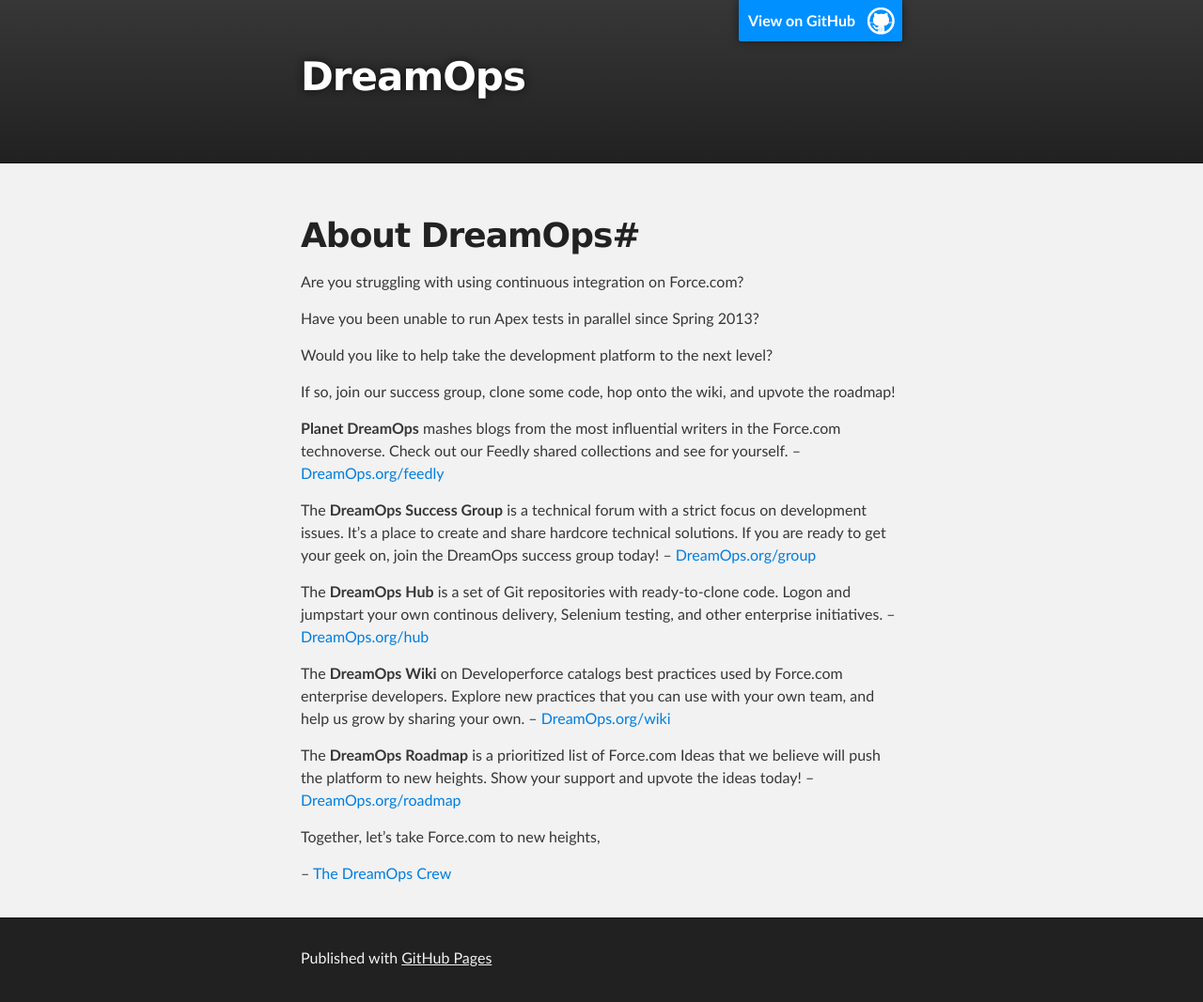
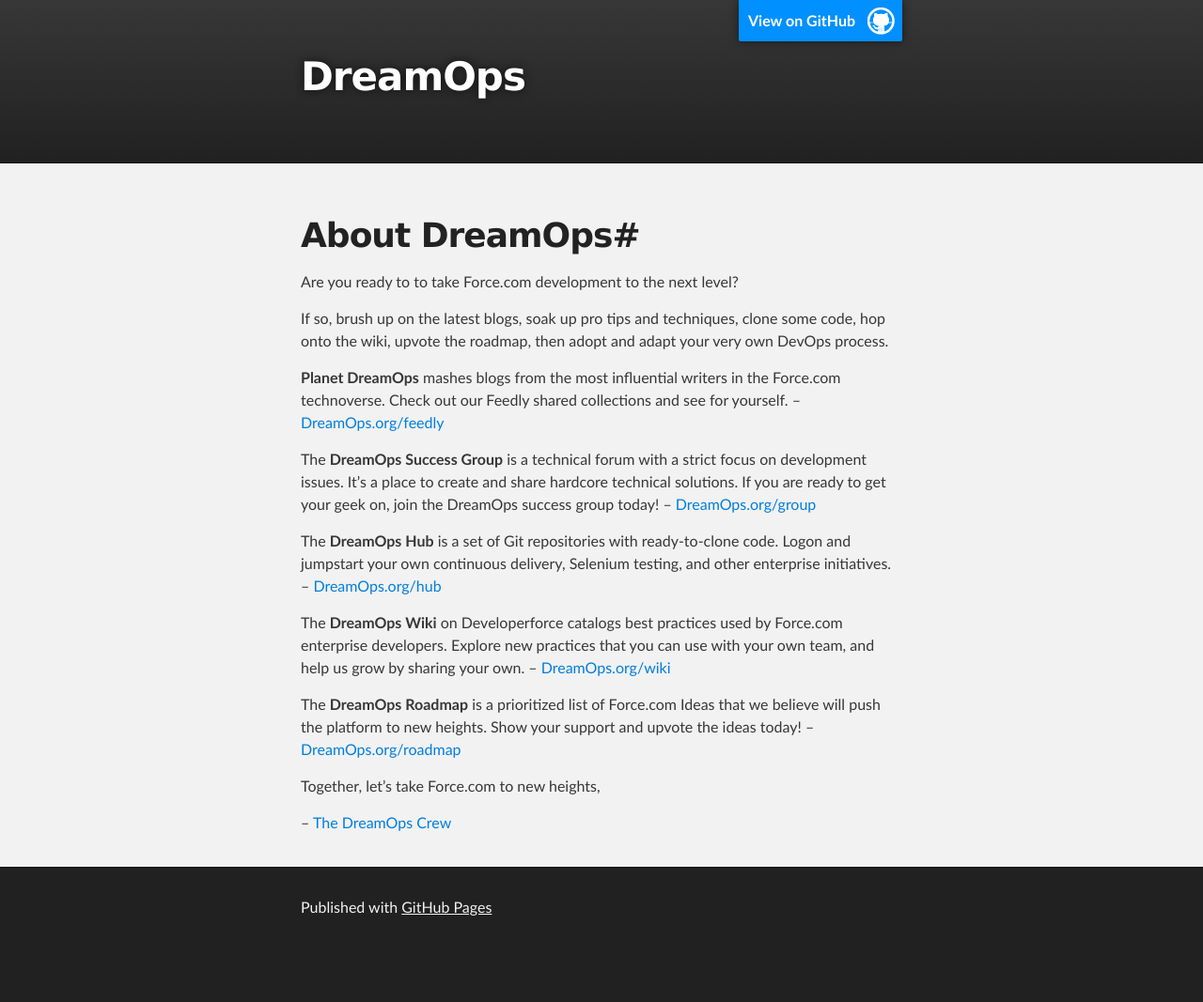
Before and after one commit to DreamOps/dreamops.github.io, a Jekyll site: the page built from index.md, in a window 1280 px wide. Shown: the whole page at 94% size. Built offline with Jekyll 4.4.1, drawn with Linux system fonts in a browser that asks for light colours; Markdown is read by kramdown in place of the engine named in the settings; after the commit the page ends 1013 px from its top, so only the background shows below that.

Commit message:
#3 Update preamble.

```diff
--- a/index.md
+++ b/index.md
@@ -4,19 +4,15 @@ layout: index
 
 #About DreamOps#
 
-Are you struggling with using continuous integration on Force.com?
+Are you ready to to take Force.com development to the next level?
 
-Have you been unable to run Apex tests in parallel since Spring 2013?
-
-Would you like to help take the development platform to the next level?
-
-If so, join our success group, clone some code, hop onto the wiki, and upvote the roadmap!
+If so, brush up on the latest blogs, soak up pro tips and techniques, clone some code, hop onto the wiki, upvote the roadmap, then adopt and adapt your very own DevOps process.
 
 **Planet DreamOps** mashes blogs from the most influential writers in the Force.com technoverse. Check out our Feedly shared collections and see for yourself. -- [DreamOps.org/feedly](./feedly)
 
 The **DreamOps Success Group** is a technical forum with a strict focus on development issues. It's a place to create and share hardcore technical solutions. If you are ready to get your geek on, join the DreamOps success group today! -- [DreamOps.org/group](./group)
 
-The **DreamOps Hub** is a set of Git repositories with ready-to-clone code. Logon and jumpstart your own continous delivery, Selenium testing, and other enterprise initiatives. -- [DreamOps.org/hub](./hub)
+The **DreamOps Hub** is a set of Git repositories with ready-to-clone code. Logon and jumpstart your own continuous delivery, Selenium testing, and other enterprise initiatives. -- [DreamOps.org/hub](./hub)
 
 The **DreamOps Wiki** on Developerforce catalogs best practices used by Force.com enterprise developers. Explore new practices that  you can use with your own team, and help us grow by sharing your own. -- [DreamOps.org/wiki](./wiki)
 
```
